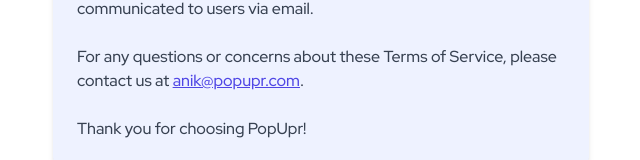
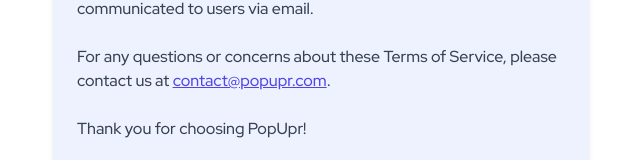
Before and after one commit to shafayeatt1995/popupr_frontend, a Next.js app: page /terms in a window 1280 px wide. Shown: the part 1019-1179 px from the top of the page, without its empty margins (319-959 px from the left). Built offline with nearby package versions, Linux system fonts and the light colour scheme.

Commit message:
contact email updated

```diff
--- a/app/privacy-policy/page.jsx
+++ b/app/privacy-policy/page.jsx
@@ -28,9 +28,9 @@
             Thank you for visiting PopUpr. This Privacy Policy outlines how we
             collect, use, and protect your personal and non-personal information
             when you use our website located at{" "}
-            <a href="https://popupr.com" className="text-indigo-600 underline">
+            <Link href="/" className="text-indigo-600 underline">
               https://popupr.com
-            </a>
+            </Link>
             .
           </p>
 
@@ -138,10 +138,10 @@
             <p className="text-gray-700">
               <strong>Email:</strong>{" "}
               <a
-                href="mailto:anik@popupr.com"
+                href="mailto:contact@popupr.com"
                 className="text-indigo-600 underline"
               >
-                anik@popupr.com
+                contact@popupr.com
               </a>
             </p>
             <p className="text-gray-700 mt-4">
--- a/app/terms/page.jsx
+++ b/app/terms/page.jsx
@@ -27,9 +27,9 @@
           <p class="text-gray-700 mb-6">
             Welcome to PopUpr! These Terms of Service govern your use of the
             PopUpr website at{" "}
-            <a href="https://popupr.com" class="text-indigo-500 underline">
+            <Link href="/" class="text-indigo-500 underline">
               https://popupr.com
-            </a>{" "}
+            </Link>{" "}
             and the services provided by PopUpr. By using our Website and
             services, you agree to these Terms.
           </p>
@@ -105,8 +105,11 @@
           <p class="text-gray-700">
             For any questions or concerns about these Terms of Service, please
             contact us at{" "}
-            <a href="mailto:anik@popupr.com" class="text-indigo-600 underline">
-              anik@popupr.com
+            <a
+              href="mailto:contact@popupr.com"
+              class="text-indigo-600 underline"
+            >
+              contact@popupr.com
             </a>
             .
           </p>
--- a/components/home/Footer.jsx
+++ b/components/home/Footer.jsx
@@ -64,11 +64,11 @@
           to explore!.
         </p>
         <a
-          href="mailto:support@popupr.com"
+          href="mailto:contact@popupr.com"
           className="text-indigo-500 text-center"
-          aria-label="Email support at support@popupr.com"
+          aria-label="Email support at contact@popupr.com"
         >
-          support@popupr.com
+          contact@popupr.com
         </a>
       </div>
     </footer>
```
